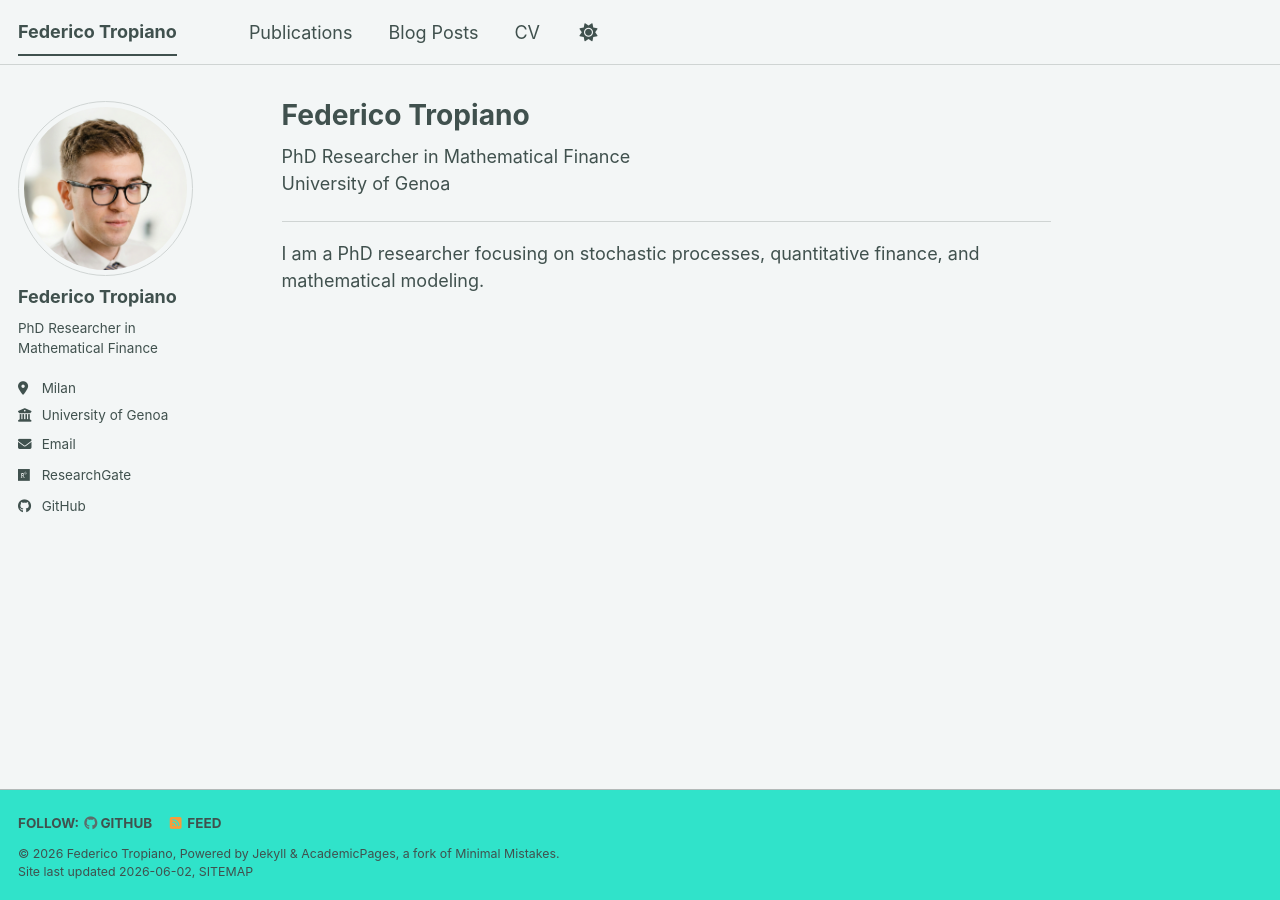
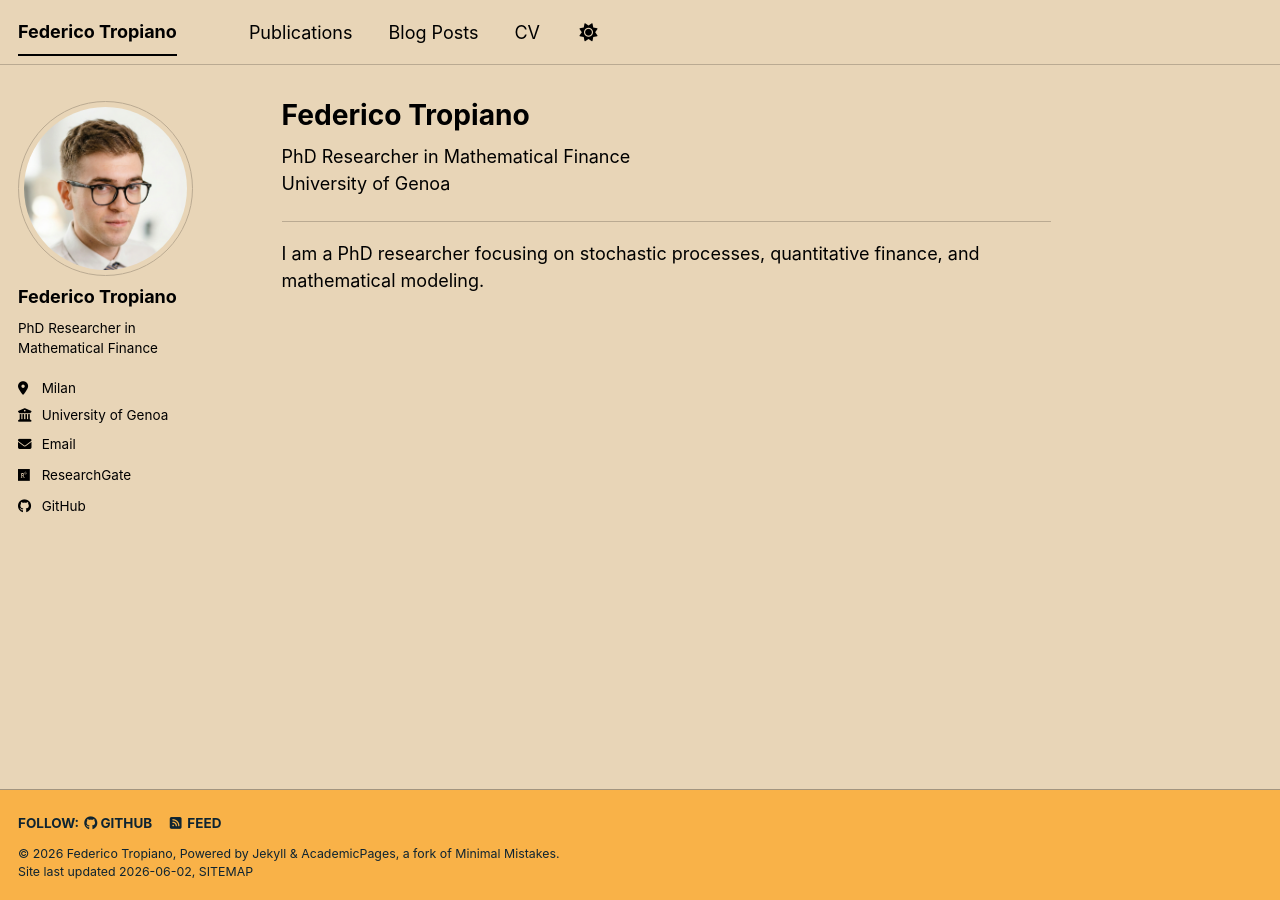
Before and after one commit to FedericoTropiano/FedericoTropiano.github.io, a Jekyll site: the page built from _pages/about.md, in a window 1280 px wide. Built offline with Jekyll 4.4.1, drawn with Linux system fonts in a browser that asks for light colours; a script bundle is joined from its source files by our own code; library files that are not in the unit come from our copies.

Commit message:
Update _config.yml

```diff
--- a/_config.yml
+++ b/_config.yml
@@ -8,7 +8,7 @@
 
 # Basic Site Settings
 locale                   : "en-US"
-site_theme               : "mint" # The available themes options are "default", "air", "sunrise", "mint", "dirt" and "contrast"
+site_theme               : "sunrise" # The available themes options are "default", "air", "sunrise", "mint", "dirt" and "contrast"
 title                    : "Federico Tropiano"
 title_separator          : "-"
 name                     : &name "Federico Tropiano"
```
